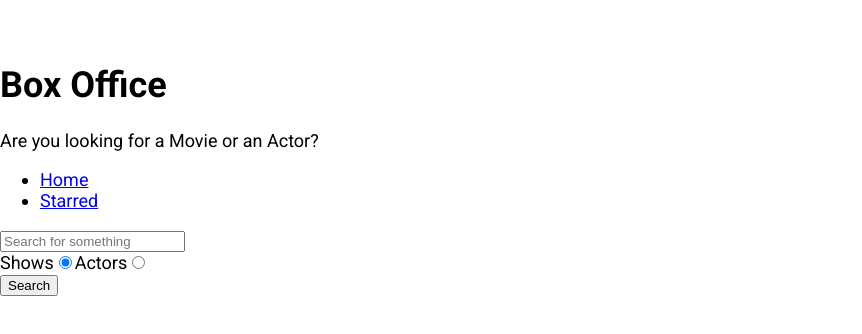
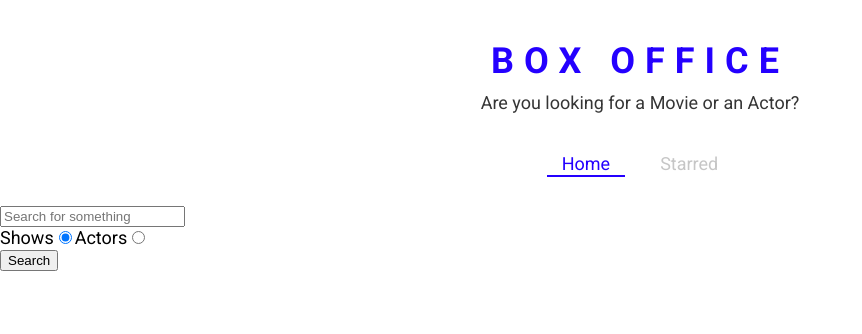
Before and after one commit to omdev420/box-office, a React (Create React App) app: page / in a window 1280 px wide. Shown: the top 334 px of the page, without its empty margins (0-862 px from the left). Built offline with nearby package versions, Linux system fonts and the light colour scheme.

Commit message:
defined theme for styled components and created some few styled coponents

```diff
--- a/src/App.js
+++ b/src/App.js
@@ -1,11 +1,22 @@
 import React from 'react';
 import { Switch, Route } from 'react-router-dom';
+import { ThemeProvider } from 'styled-components';
+
 import { Home } from './pages/Home';
 import { Starred } from './pages/Starred';
 import Show from './pages/Show';
 
+const theme = {
+  mainColors: {
+    blue: '#2400ff',
+    gray: '#c6c6c6',
+    dark: '#353535',
+  },
+};
+
 function App() {
   return (
+    <ThemeProvider theme={theme}>
       <Switch>
         <Route exact path="/">
           <Home />
@@ -22,6 +33,7 @@
           <div>Not Found</div>
         </Route>
       </Switch>
+    </ThemeProvider>
   );
 }
 
--- a/src/components/Nav.js
+++ b/src/components/Nav.js
@@ -1,5 +1,7 @@
 import React from 'react';
-import { Link } from 'react-router-dom';
+import { useLocation } from 'react-router-dom';
+
+import { NavList, LinkStyled } from './Nav.styled';
 
 const LINKS = [
   {
@@ -13,15 +15,23 @@
 ];
 
 export const Nav = () => {
+  const location = useLocation();
+
+  console.log('Location', location);
   return (
     <div>
-      <ul>
+      <NavList>
         {LINKS.map(item => (
           <li key={item.to}>
-            <Link to={item.to}>{item.text}</Link>
+            <LinkStyled
+              to={item.to}
+              className={item.to === location.pathname ? 'active' : ''}
+            >
+              {item.text}
+            </LinkStyled>
           </li>
         ))}
-      </ul>
+      </NavList>
     </div>
   );
 };
--- /dev/null
+++ b/src/components/Nav.styled.js
@@ -0,0 +1,41 @@
+import styled from 'styled-components';
+import { Link } from 'react-router-dom';
+
+export const NavList = styled.ul`
+  display: flex;
+  justify-content: center;
+  list-style: none;
+  margin: 0 0 30px;
+  padding: 0;
+`;
+
+export const LinkStyled = styled(Link)`
+  margin: 0 10px;
+  padding: 3px 15px;
+  position: relative;
+  text-decoration: none;
+  color: ${({ theme }) => theme.mainColors.gray};
+  &.active {
+    color: ${({ theme }) => theme.mainColors.blue};
+    &:after {
+      content: '';
+      position: absolute;
+      display: block;
+      height: 2px;
+      left: 0%;
+      bottom: 0;
+      background-color: ${({ theme }) => theme.mainColors.blue};
+      animation: slide-in 0.3s ease-in forwards;
+      @keyframes slide-in {
+        from {
+          left: 50%;
+          width: 0;
+        }
+        to {
+          left: 0%;
+          width: 100%;
+        }
+      }
+    }
+  }
+`;
--- a/src/components/Title.js
+++ b/src/components/Title.js
@@ -1,10 +1,12 @@
 import React from 'react';
+
+import { TitleWrapper } from './Title.styled';
 
 export const Title = ({ title, subtitle }) => {
   return (
-    <div>
+    <TitleWrapper>
       <h1>{title}</h1>
       <p>{subtitle}</p>
-    </div>
+    </TitleWrapper>
   );
 };
--- /dev/null
+++ b/src/components/Title.styled.js
@@ -0,0 +1,18 @@
+import styled from 'styled-components';
+
+export const TitleWrapper = styled.div`
+  text-align: center;
+  margin: 0 0 40px;
+
+  h1 {
+    color: ${({ theme }) => theme.mainColors.blue};
+    letter-spacing: 10px;
+    text-transform: uppercase;
+    margin: 0 0 10px;
+  }
+
+  p {
+    color: ${({ theme }) => theme.mainColors.dark};
+    margin: 0;
+  }
+`;
```
Lines whose indentation alone changed are shown as unchanged.
